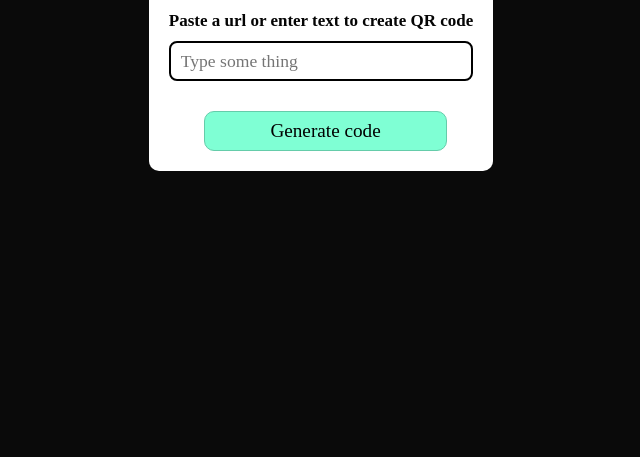
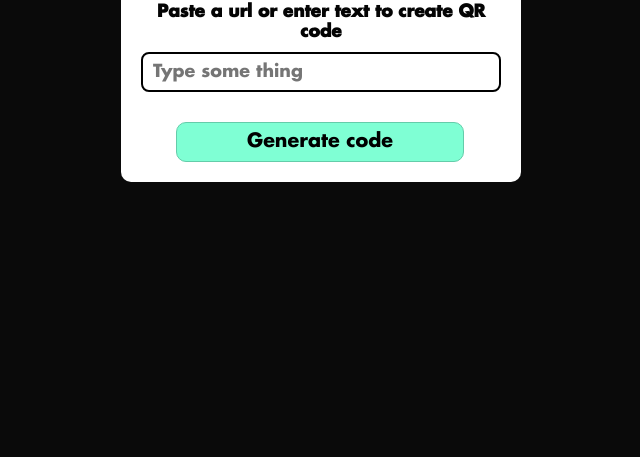
Before and after one commit to Shivankkumar09/Javascript_projects, a plain HTML site: page index.html in a window 1280 px wide. Shown: the part 343-800 px from the top of the page, without its empty margins (319-959 px from the left). Drawn offline with Linux system fonts and the light colour scheme.

Commit message:
added font

```diff
--- a/style.css
+++ b/style.css
@@ -1,3 +1,8 @@
+@font-face {
+    font-family: "futura";
+    src: url(./Futura-Bold.ttf);
+}
+
 *{
   padding: 0;
   margin: 0;
```
